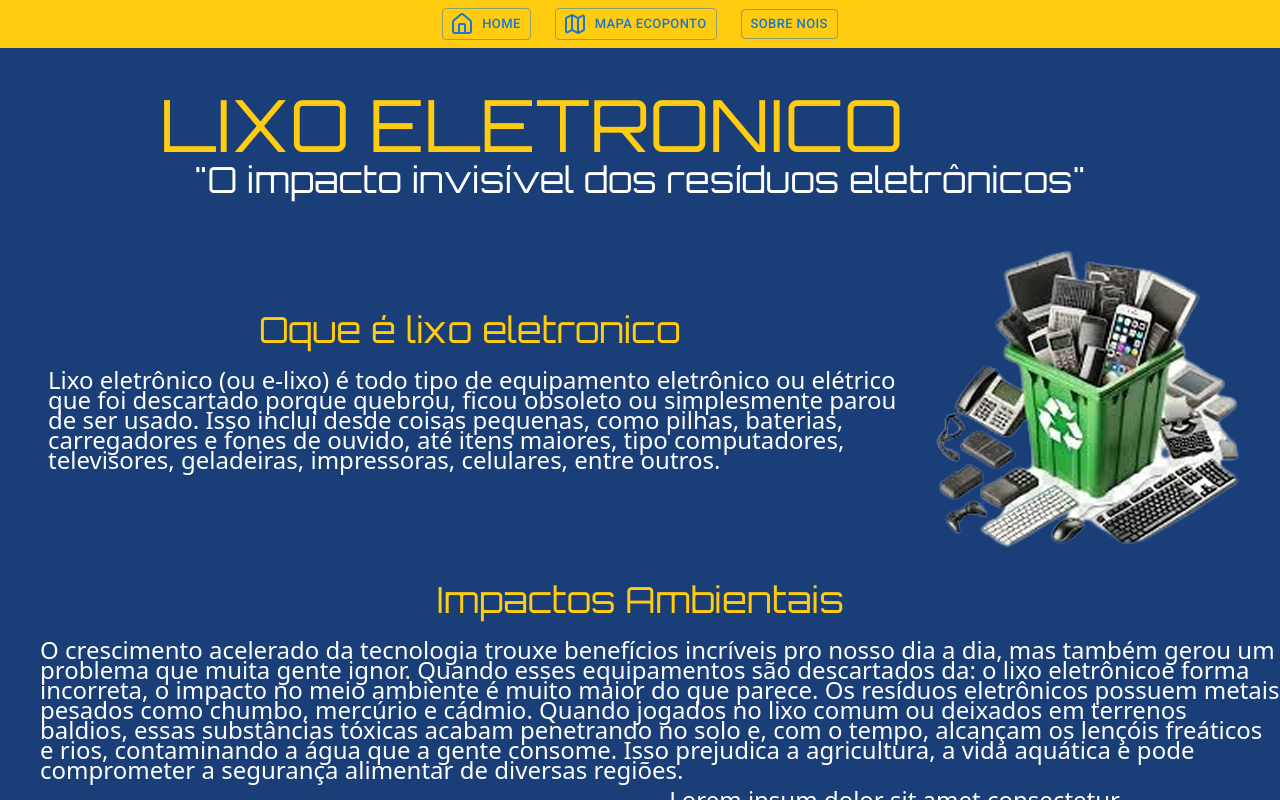
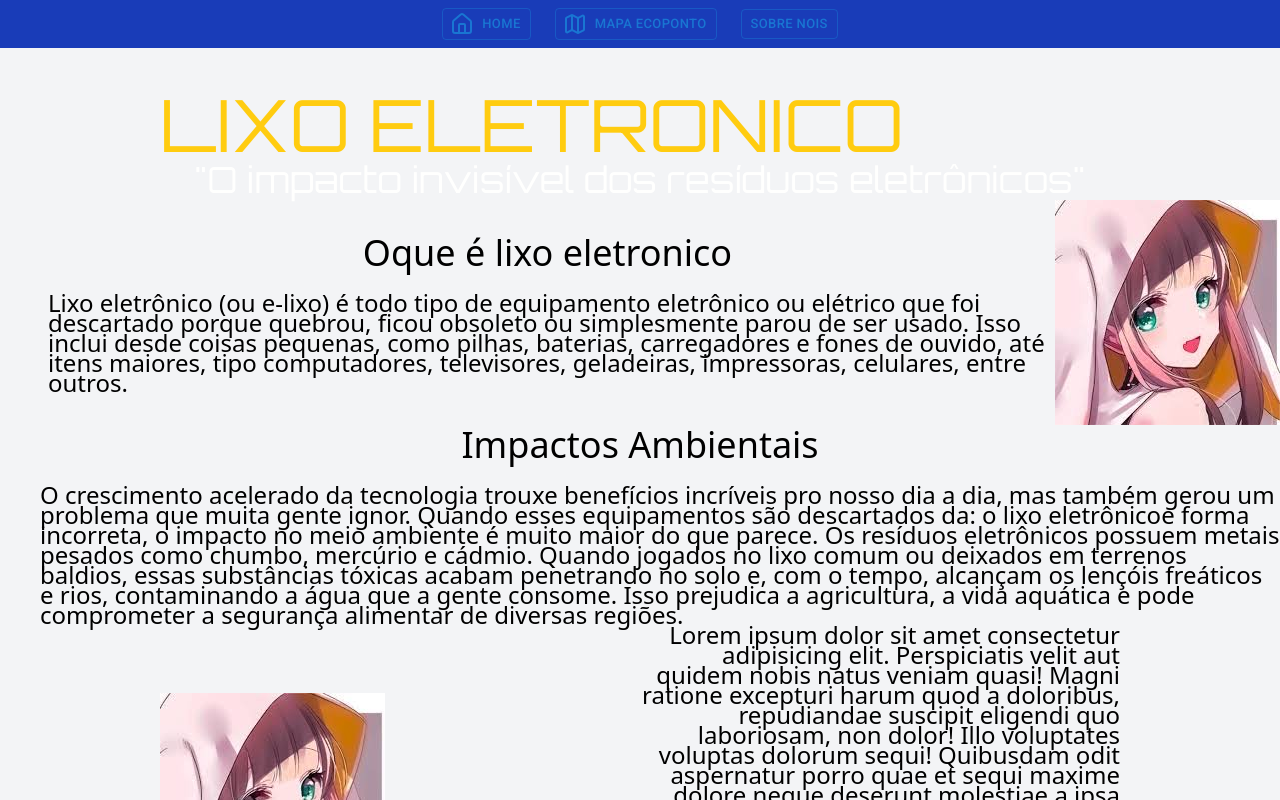
Before and after one commit to Ragnaroko12/site-react-proj-do-ano, a React (Vite) app: page / in a window 1280 px wide. Built offline with nearby package versions, Linux system fonts and the light colour scheme; a web font is replaced by a local one.

Commit message:
add pages

```diff
--- a/package.json
+++ b/package.json
@@ -7,7 +7,8 @@
     "dev": "vite",
     "build": "vite build",
     "lint": "eslint .",
-    "preview": "vite preview"
+    "preview": "vite preview",
+    "deploy": "gh-pages -d dist"
   },
   "dependencies": {
     "@emotion/react": "^11.14.0",
@@ -31,6 +32,7 @@
     "eslint": "^9.25.0",
     "eslint-plugin-react-hooks": "^5.2.0",
     "eslint-plugin-react-refresh": "^0.4.19",
+    "gh-pages": "^6.3.0",
     "globals": "^16.0.0",
     "vite": "^6.3.5"
   }
--- a/src/App.jsx
+++ b/src/App.jsx
@@ -24,7 +24,7 @@ function App() {
   }
   if (pag == "lixoeletronico") {
     return (
-      <div className="bg-blue h-screen w-screen overflow-x-hidden">
+      <div className="bg-gray-100 h-screen w-screen overflow-x-hidden">
         <BodyEletronic
           pagmap={setmapa}
           pagprinc={setprincipal}
@@ -34,7 +34,7 @@ function App() {
     );
   } else if (pag == "mapa") {
     return (
-      <div className="bg-blue w-screen h-screen">
+      <div className="bg-gray-100 w-screen h-screen">
         <NavBar pagmap={setmapa} pagprinc={setprincipal} pagsobre={setsobre} />
         <SimpleMap />
       </div>
--- a/src/components/Geral/Text.jsx
+++ b/src/components/Geral/Text.jsx
@@ -7,8 +7,8 @@ function Texto(props) {
     return (
       <div className="flex flex-row items-center justify-center w-screen">
         <div className="flex flex-col gap-5 justify-center items-center pl-10">
-          <h1 className="Orbitron text-yellow text-4xl">{titulo}</h1>
-          <p className="Sans leading-5 text-2xl text-white pl-2">{text}</p>
+          <h1 className=" text-4xl">{titulo}</h1>
+          <p className="Sans leading-5 text-2xl pl-2">{text}</p>
         </div>
         <div>
           <img src={props.link} alt="" className="max-w-100 h-auto" />
@@ -20,15 +20,15 @@ function Texto(props) {
   function position2() {
     return (
       <div className="flex flex-col justify-center items-center gap-5">
-        <h1 className="Orbitron text-yellow text-4xl">{titulo}</h1>
-        <p className="pl-10 Sans text-white text-2xl leading-5">{text}</p>
+        <h1 className=" text-4xl">{titulo}</h1>
+        <p className="pl-10 Sans text-2xl leading-5">{text}</p>
       </div>
     );
   }
   function position3() {
     return (
-      <div className="">
-        <div className="ml-40 mr-150  text-center Orbitron text-yellow text-4xl">
+      <div className="bg-gray-100">
+        <div className="ml-40 mr-150  text-center text-4xl">
           <h1>{titulo}</h1>
         </div>
         <div
@@ -38,7 +38,7 @@ function Texto(props) {
           <div className="">
             <img src={props.link} />
           </div>
-          <div className="Sans leading-5 text-2xl text-white">
+          <div className="Sans leading-5 text-2xl ">
             <p>{text}</p>
           </div>
         </div>
--- a/src/components/LixoEletronico/BodyEletronic.jsx
+++ b/src/components/LixoEletronico/BodyEletronic.jsx
@@ -5,14 +5,14 @@ function BodyEletronic({ pagmap, pagprinc, pagsobre }) {
   return (
     <div>
       <NavBar pagmap={pagmap} pagprinc={pagprinc} pagsobre={pagsobre} />
-      <div className="ml-40 mr-40 mt-10 bg-blue">
+      <div className="ml-40 mr-40 mt-10 bg-gray-100">
         <h1 className="Orbitron text-7xl text-yellow">LIXO ELETRONICO</h1>
         <h2 className=" Orbitron text-4xl text-white text-center">
           "O impacto invisível dos resíduos eletrônicos"
         </h2>
       </div>
-      <div className="bg-blue">
-        <Texto title="Oque é lixo eletronico" position={1} link="1.png">
+      <div className="bg-gray-100">
+        <Texto title="Oque é lixo eletronico" position={1} link="1.jpg">
           Lixo eletrônico (ou e-lixo) é todo tipo de equipamento eletrônico ou
           elétrico que foi descartado porque quebrou, ficou obsoleto ou
           simplesmente parou de ser usado. Isso inclui desde coisas pequenas,
@@ -32,7 +32,7 @@ function BodyEletronic({ pagmap, pagprinc, pagsobre }) {
           consome. Isso prejudica a agricultura, a vida aquática e pode
           comprometer a segurança alimentar de diversas regiões.
         </Texto>
-        <Texto position={3} link="1.png">
+        <Texto position={3} link="1.jpg">
           Lorem ipsum dolor sit amet consectetur adipisicing elit. Perspiciatis
           velit aut quidem nobis natus veniam quasi! Magni ratione excepturi
           harum quod a doloribus, repudiandae suscipit eligendi quo laboriosam,
--- a/src/components/LixoEletronico/NavBar.jsx
+++ b/src/components/LixoEletronico/NavBar.jsx
@@ -9,7 +9,7 @@ function NavBar({ pagmap, pagprinc, pagsobre }) {
   return (
     // ajuda roooolf
     <nav>
-      <div className="bg-yellow  h-12 w-screen ">
+      <div className="bg-blue-800  h-12 w-screen ">
         <div className="flex flex-row items-center justify-center gap-6 pt-2">
           <Button
             variant="outlined"
--- a/vite.config.js
+++ b/vite.config.js
@@ -5,4 +5,5 @@ import tailwindcss from "@tailwindcss/vite";
 // https://vite.dev/config/
 export default defineConfig({
   plugins: [react(), tailwindcss()],
+  base: "/site-react-proj-do-ano/",
 });
```
Also changed, not shown: public/1.jpg (renamed from public/garota.jpg), 1 other file (tests, documents, lock files or other folders).
